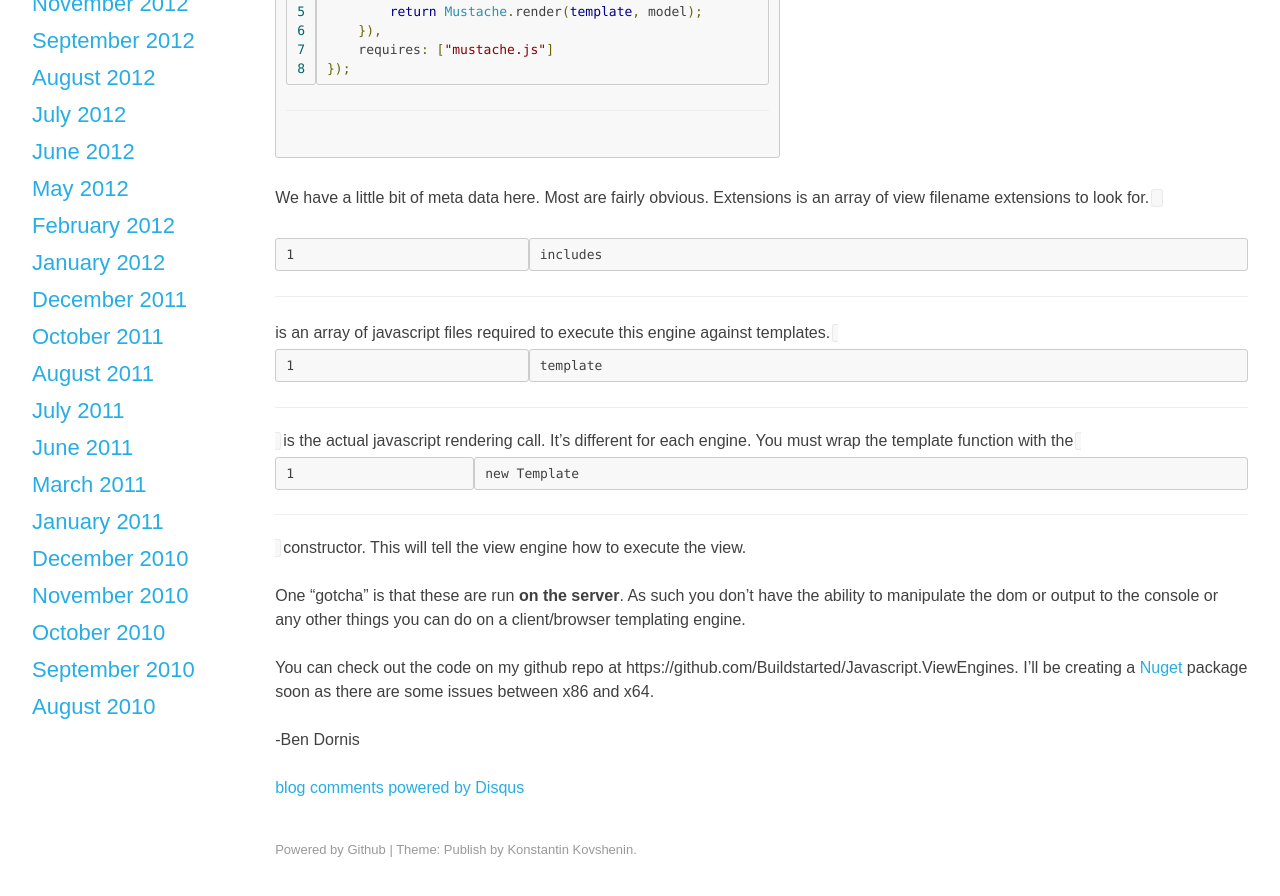
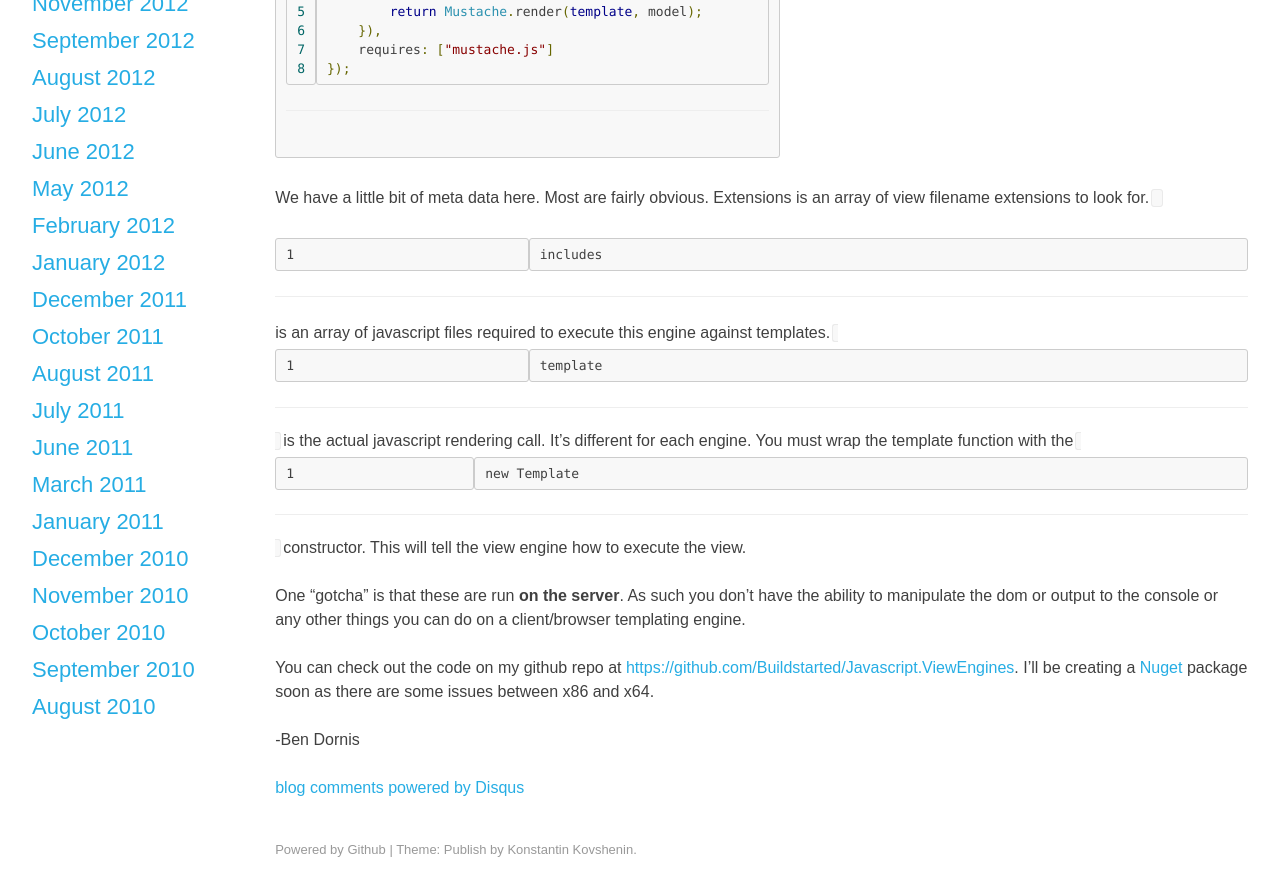
Before and after one commit to Buildstarted/buildstarted.com, a Jekyll site: the page built from _posts/2013-12-16-javascript-view-engine-for-aspnet.md, in a window 1280 px wide and 900 px high, scrolled down 1383 px. Shown: the top 896 px of the window. Built offline with Jekyll 4.4.1, drawn with Linux system fonts in a browser that asks for light colours; nearby versions of some CDN libraries; Markdown is read by kramdown in place of the engine named in the settings; comment, search, counter and statistics services are not loaded; some of the changed lines change nothing that is shown.

Commit message:
link fix

```diff
--- a/_posts/2013-12-16-javascript-view-engine-for-aspnet.md
+++ b/_posts/2013-12-16-javascript-view-engine-for-aspnet.md
@@ -44,6 +44,6 @@ We have a little bit of meta data here. Most are fairly obvious. Extensions is a
 
 One "gotcha" is that these are run **on the server**. As such you don't have the ability to manipulate the dom or output to the console or any other things you can do on a client/browser templating engine.
 
-You can check out the code on my github repo at https://github.com/Buildstarted/Javascript.ViewEngines. I'll be creating a [Nuget](https://nuget.org) package soon as there are some issues between x86 and x64.
+You can check out the code on my github repo at [https://github.com/Buildstarted/Javascript.ViewEngines](https://github.com/Buildstarted/Javascript.ViewEngines). I'll be creating a [Nuget](https://nuget.org) package soon as there are some issues between x86 and x64.
 
 -Ben Dornis
```
